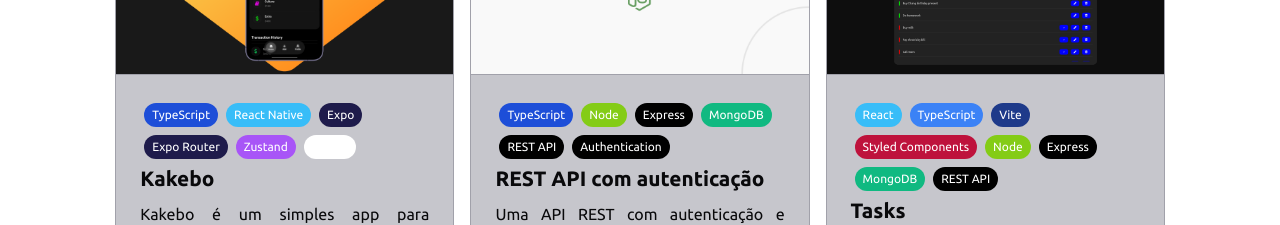
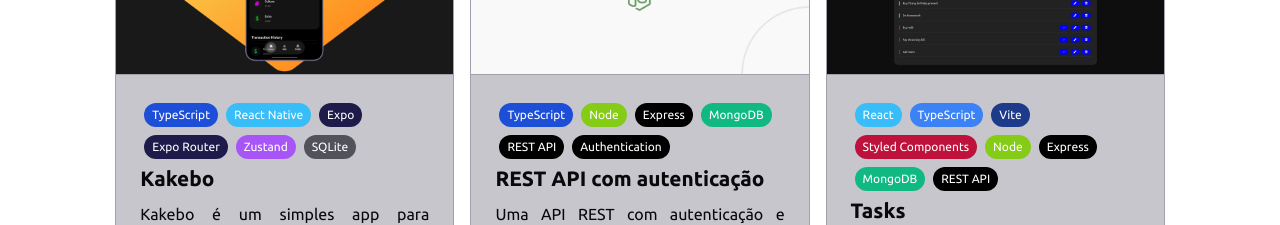
Before and after one commit to ribborges/portfolio, a Next.js app: page / in a window 1280 px wide. Shown: the part 2800-3025 px from the top of the page. Built offline with nearby package versions, Linux system fonts and the light colour scheme.

Commit message:
style: update SQLite tag color in Dev component for better visibility

```diff
--- a/src/components/section/Portfolio/Dev.tsx
+++ b/src/components/section/Portfolio/Dev.tsx
@@ -17,7 +17,7 @@ export default function Dev() {
                     <Tag text="Expo" className="bg-indigo-950" />
                     <Tag text="Expo Router" className="bg-indigo-950" />
                     <Tag text="Zustand" className="bg-purple-500" />
-                    <Tag text="SQLite" className="bg-white" />
+                    <Tag text="SQLite" className="bg-zinc-600" />
                 </TagContainer>}
                 title="Kakebo"
                 text={`
```
